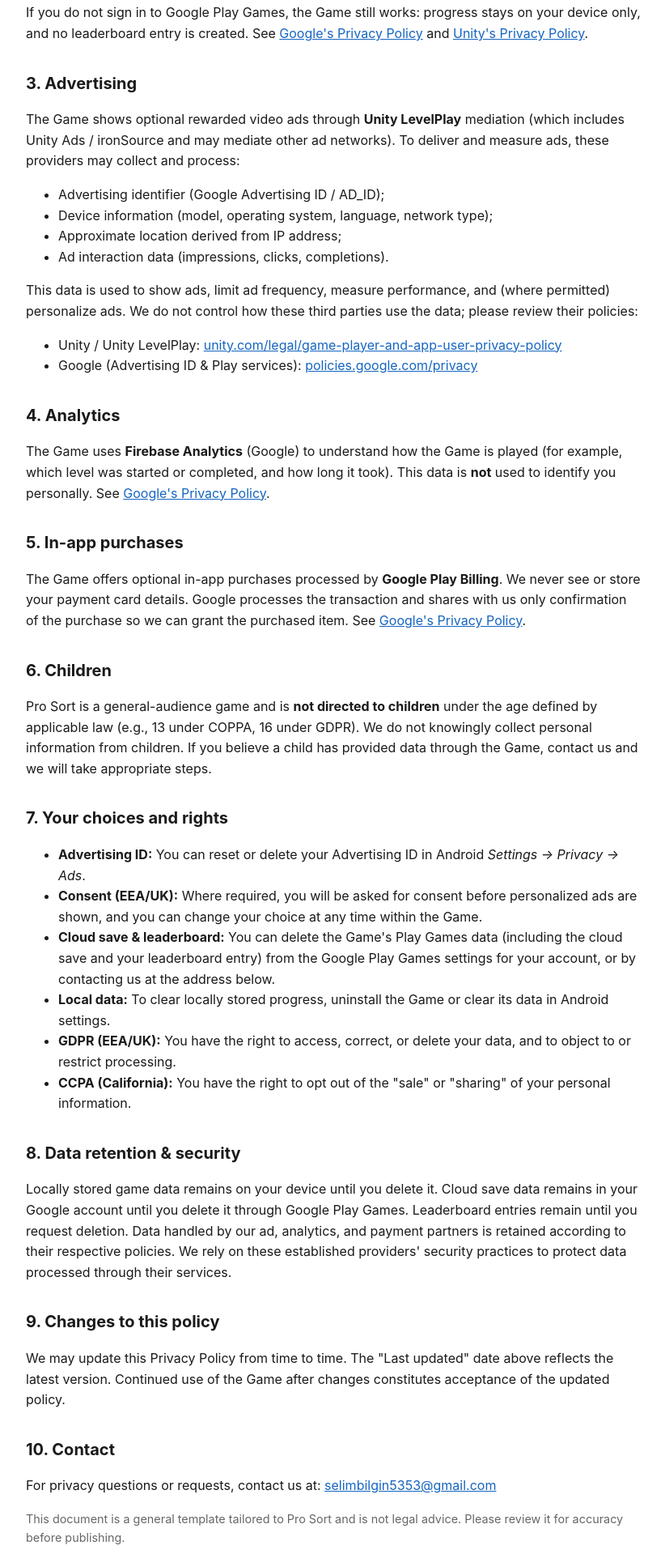
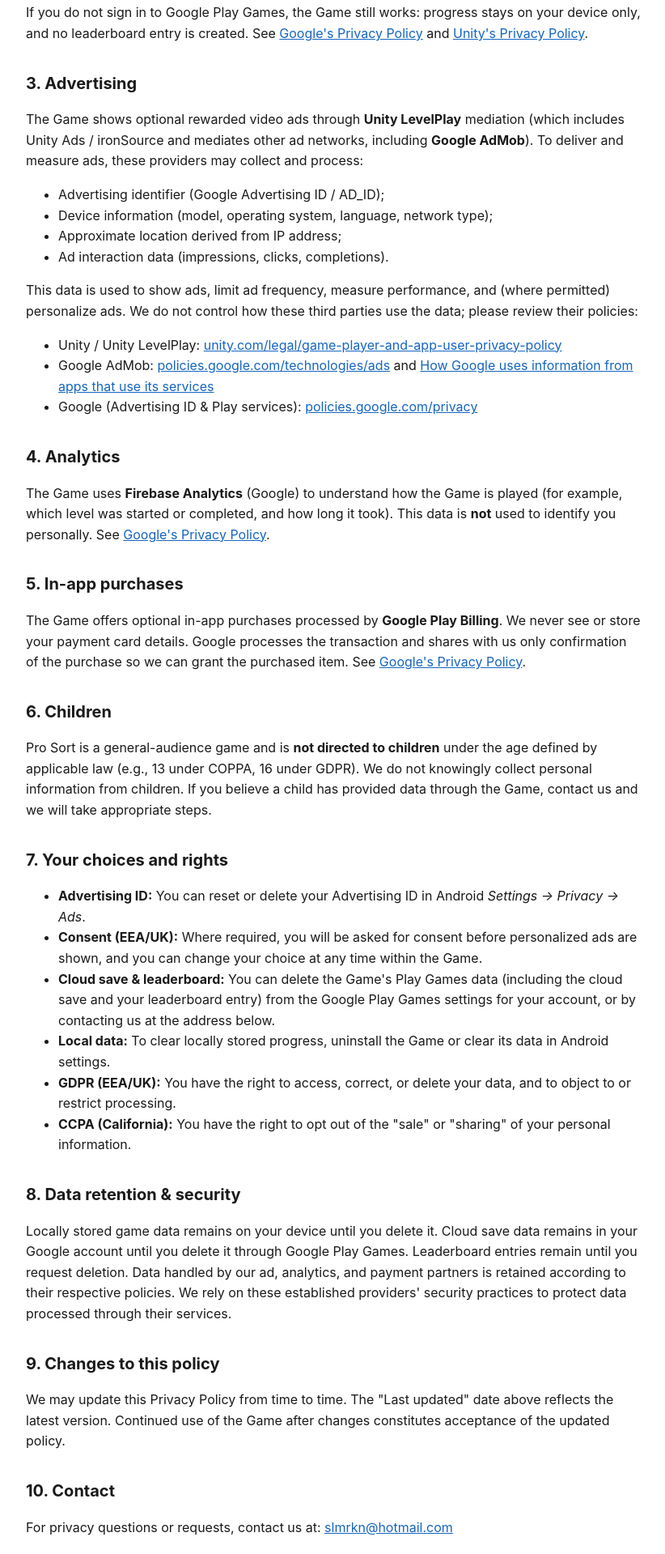
Before and after one commit to Tarkwn/prosort-privacy, a plain HTML site: page index.html in a window 1280 px wide. Shown: the part 878-2797 px from the top of the page at 81% size, without its empty margins (228-1050 px from the left). Drawn offline with Linux system fonts and the light colour scheme.

Commit message:
Update privacy policy: add Google AdMob, update contact email

```diff
--- a/index.html
+++ b/index.html
@@ -16,7 +16,7 @@
 </head>
 <body>
 <h1>Privacy Policy for Pro Sort</h1>
-<p class="muted">Last updated: 22 July 2026</p>
+<p class="muted">Last updated: 17 September 2026</p>
 
 <p>This Privacy Policy explains how the mobile game <strong>Pro Sort</strong> (the "Game"),
 developed by <strong>Tarkwn</strong> ("we", "us"), handles information when you use it on Android.
@@ -55,7 +55,8 @@ only, and no leaderboard entry is created. See
 
 <h2>3. Advertising</h2>
 <p>The Game shows optional rewarded video ads through <strong>Unity LevelPlay</strong> mediation
-(which includes Unity Ads / ironSource and may mediate other ad networks). To deliver and measure
+(which includes Unity Ads / ironSource and mediates other ad networks, including <strong>Google AdMob</strong>).
+To deliver and measure
 ads, these providers may collect and process:</p>
 <ul>
   <li>Advertising identifier (Google Advertising ID / AD_ID);</li>
@@ -67,6 +68,8 @@ ads, these providers may collect and process:</p>
 personalize ads. We do not control how these third parties use the data; please review their policies:</p>
 <ul>
   <li>Unity / Unity LevelPlay: <a href="https://unity.com/legal/game-player-and-app-user-privacy-policy">unity.com/legal/game-player-and-app-user-privacy-policy</a></li>
+  <li>Google AdMob: <a href="https://policies.google.com/technologies/ads">policies.google.com/technologies/ads</a>
+      and <a href="https://policies.google.com/technologies/partner-sites">How Google uses information from apps that use its services</a></li>
   <li>Google (Advertising ID &amp; Play services): <a href="https://policies.google.com/privacy">policies.google.com/privacy</a></li>
 </ul>
 
@@ -118,9 +121,6 @@ version. Continued use of the Game after changes constitutes acceptance of the u
 
 <h2>10. Contact</h2>
 <p>For privacy questions or requests, contact us at:
-<a href="mailto:selimbilgin5353@gmail.com">selimbilgin5353@gmail.com</a></p>
-
-<p class="muted">This document is a general template tailored to Pro Sort and is not legal advice.
-Please review it for accuracy before publishing.</p>
+<a href="mailto:slmrkn@hotmail.com">slmrkn@hotmail.com</a></p>
 </body>
 </html>
```
